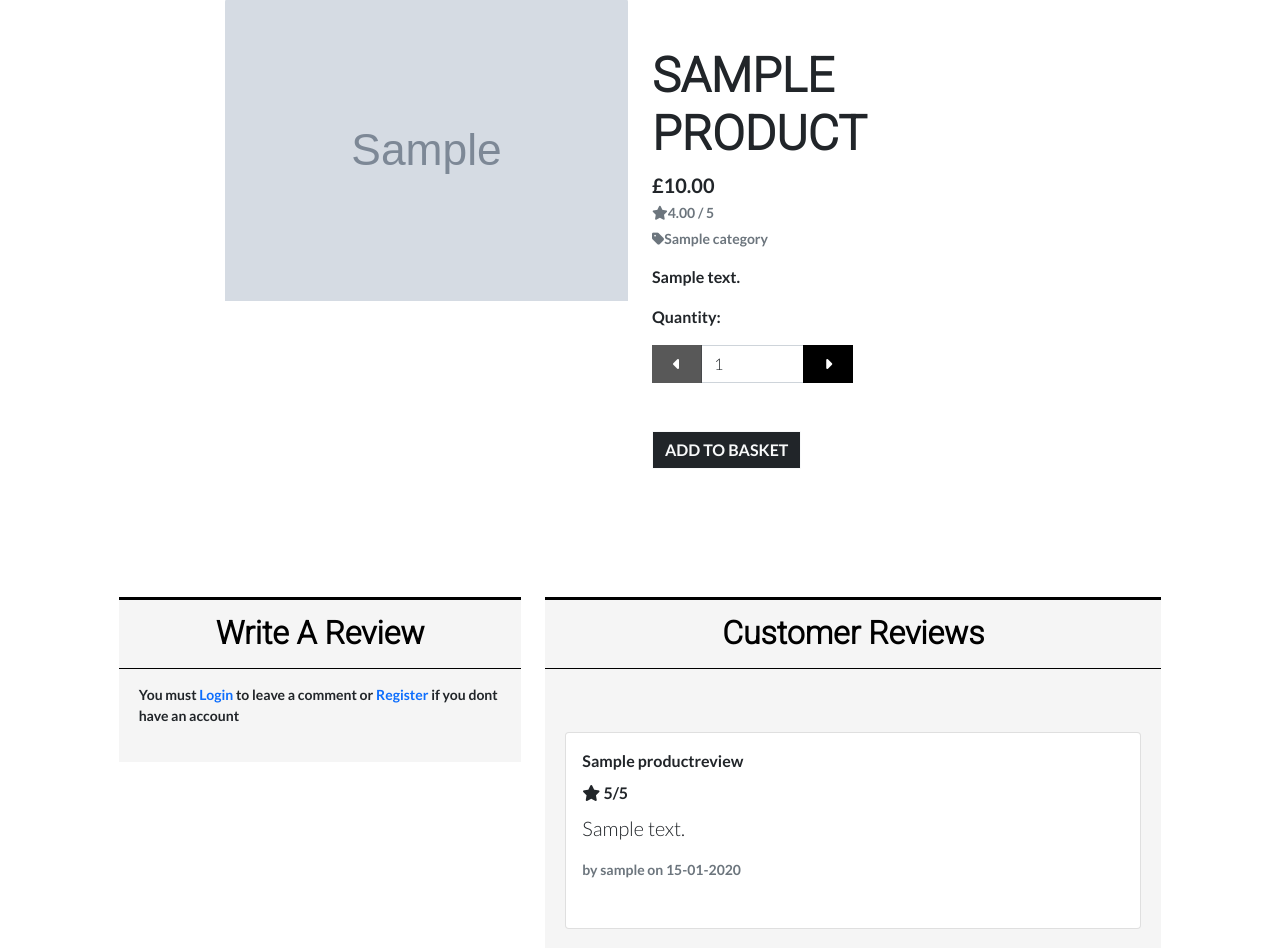
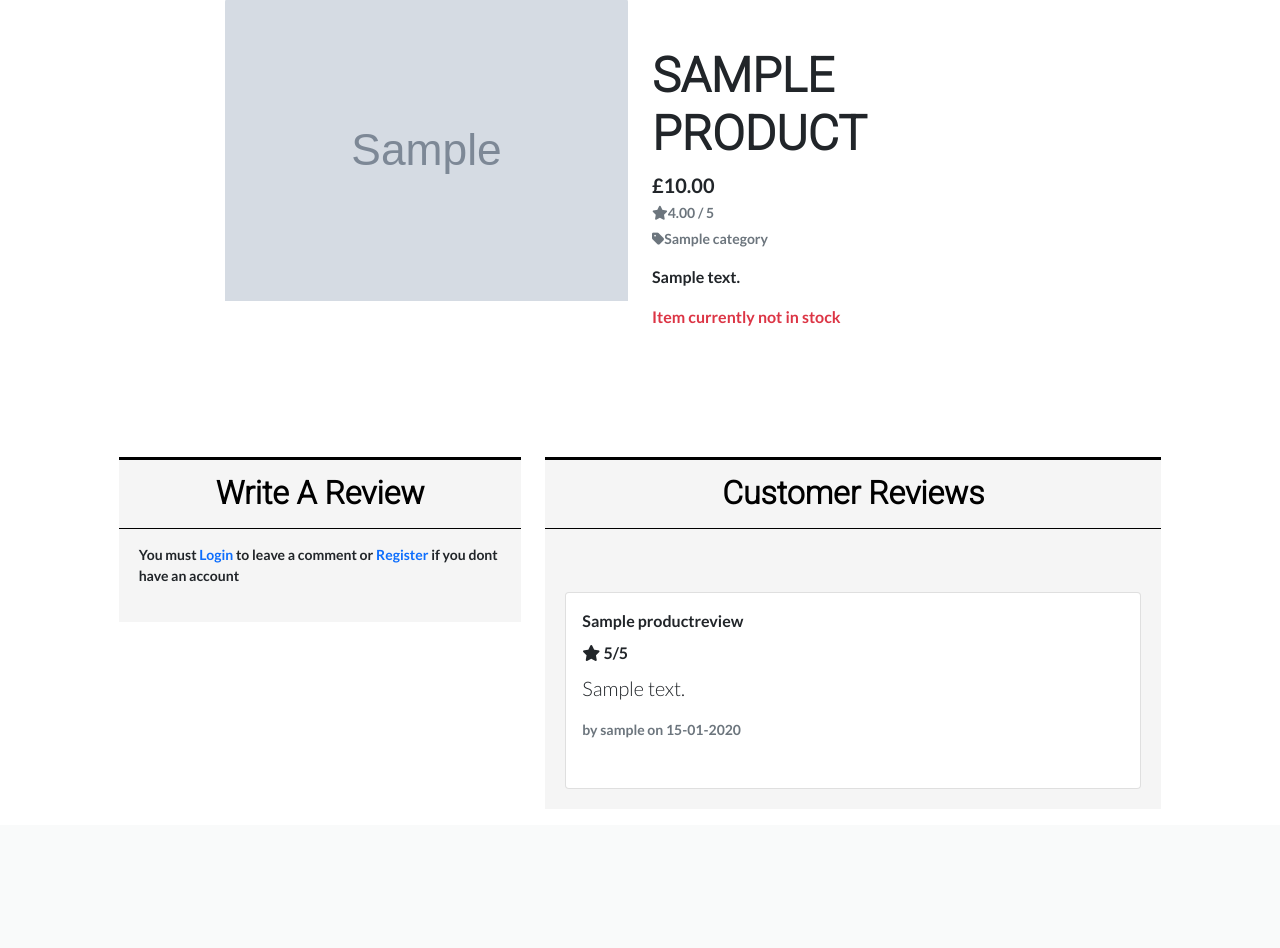
Before and after one commit to dhowai/portfolio-5-electric-axles, a Django app: a page that uses products/templates/products/product_detail.html in a window 1280 px wide. Shown: the part 229-1177 px from the top of the page. After the commit the page ends 1018 px from the top, so only its background shows below. Run offline with Django 3.2, Linux system fonts and the light colour scheme; tables that the repository leaves empty hold one stand-in row (values such as "Sample post"); grey boxes marked "Sample" are stand-in pictures; parts of the project's set-up code (start-up, migrations or seed data) failed here and were passed over; some libraries are stand-ins or nearby versions.

Commit message:
Add logic for products in stock in template

```diff
--- a/products/templates/products/product_detail.html
+++ b/products/templates/products/product_detail.html
@@ -53,6 +53,7 @@
                     <form class="form" action="{% url 'add_to_basket' product.id %}" method="POST">
                         {% csrf_token %}
                         <div class="form-row">
+                            {% if product.in_stock %}
                                 {% with product.has_sizes as size %}
                                     {% if size %}
                                         <div class="col-12">
@@ -69,7 +70,7 @@
                                 <div class="col-12">
                                     <p class="mt-3"><strong>Quantity:</strong></p>
                                     <div class="form-group w-50">
-                                    <div class="input-group">
+                                        <div class="input-group input-group-{{ product.id }}">
                                             <div class="input-group-prepend">
                                                 <button class="decrement-qty btn btn-black rounded-0 decrement-qty_{{ product.id }}" data-item_id="{{ product.id }}">
                                                     <span class="icon">
@@ -96,8 +97,20 @@
                                         </a>
                                     {% endif %}
                                     <input type="submit" class="fw-bold btn btn-dark btn-outline-light rounded-0 text-uppercase mt-5" value="Add to Basket">
+                                    <input type="hidden" name="redirect_url" value="{{ request.path }}">
                                 </div>
-                            <input type="hidden" name="redirect_url" value="{{ request.path }}">
+                            {% else %}
+                                <div class="col-12">
+                                    {% if request.user.is_authenticated %}
+                                        <p class="mt-5 text-danger">Item currently not in stock</p>
+                                        <a class="fw-bold btn btn-outline-dark rounded-0 text-uppercase" href="{% url 'add_to_wishlist' product.slug %}">
+                                            Add to Wishlist
+                                        </a>
+                                    {% else %}
+                                        <p class="mt-2 text-danger">Item currently not in stock</p>
+                                    {% endif %}
+                                </div>
+                            {% endif %}
                         </div>
                     </form>
                 </div>
--- a/products/views.py
+++ b/products/views.py
@@ -55,7 +55,7 @@ def product_detail(request, slug):
     """
     A view to show the product detail on their own page
     """
-    product = get_object_or_404(Product, slug=slug, in_stock=True)
+    product = get_object_or_404(Product, slug=slug, is_active=True)
     form = ReviewForm()
     return render(request, 'products/product_detail.html', {'product': product, 'form': form})
 
```
Lines whose indentation alone changed are shown as unchanged.
